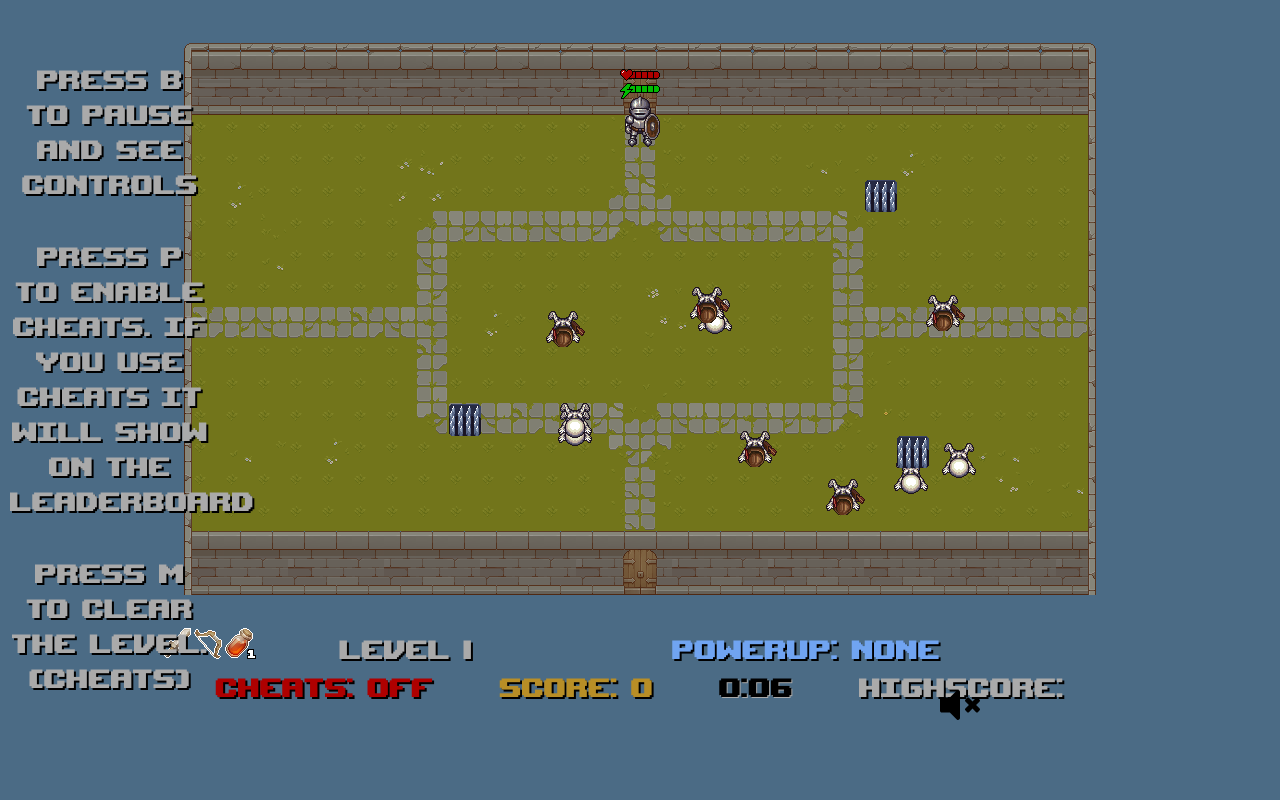
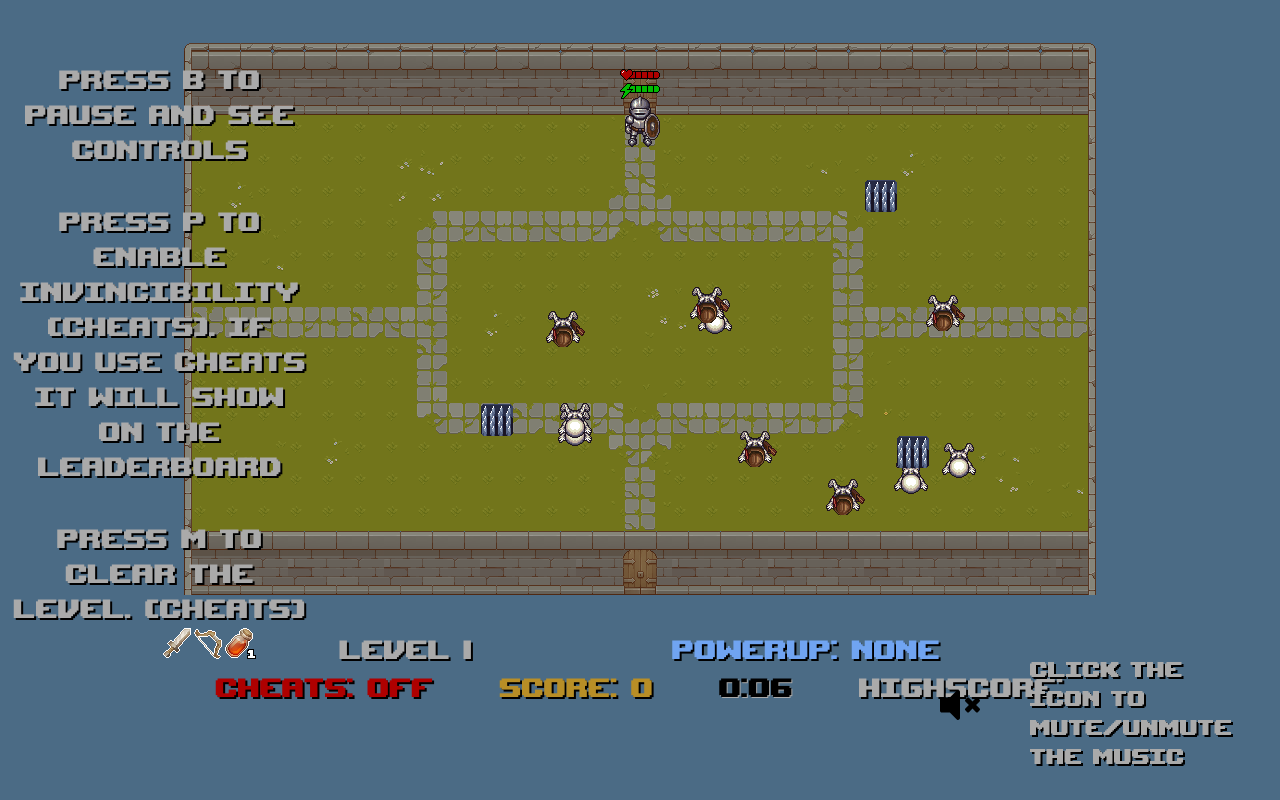
Before and after one commit to jj-russell/DungeonCrawler, a Flask app: template templates/game.html in a window 1280 px wide. Run offline with Flask 3, Linux system fonts and the light colour scheme; the template is opened without the code that fills it, so the values that code supplies are empty.

Commit message:
fixed spike spawning and improved css

```diff
--- /dev/null
+++ b/run.py
@@ -0,0 +1,7 @@
+#!/usr/local/bin/python3.11
+from wsgiref.handlers import CGIHandler
+import cgitb
+#print("Content-Type: text/html\n\r\n")
+cgitb.enable(display=1, format="html")
+from app import app
+CGIHandler().run(app)
--- a/static/game.css
+++ b/static/game.css
@@ -74,14 +74,17 @@
     left: 10px;
 }
 
-#startPause {
+#musicInstructions {
     max-width: 200px;
     width: 100%;
+    font-size: 30px;
+    position: fixed;
+    bottom: 0;
+    right: 50px;
 }
 
 #controls > * {
     margin: 10px 0;
-    font-size: 30px;
 }
 
 #controls > h1 {
--- a/static/index.js
+++ b/static/index.js
@@ -1919,7 +1919,7 @@
 function createObstacles() {
     while (obstacles.length < obstaclesAmount) {
         let isValid = true;
-        let obX = randint(boundaryLocation()["left"], boundaryLocation()["right"]);
+        let obX = randint(boundaryLocation()["left"]+32, boundaryLocation()["right"]-32);
         let obY = randint(boundaryLocation()["up"]+32, boundaryLocation()["down"]-32);
 
         if (!(obX % squareSize === 0)) {
--- a/templates/game.html
+++ b/templates/game.html
@@ -5,9 +5,11 @@
 {% block main_content %}
         <section id="startPause">
             <p>Press B to pause and see controls</p>
-            <p>Press P to enable cheats. If you use cheats it will show on the leaderboard</p>
+            <p>Press P to enable invincibility (cheats). If you use cheats it will show on the leaderboard</p>
             <p>Press M to clear the level. (cheats)</p>
         </section>
+
+        <p id="musicInstructions">Click the icon to mute/unmute the music</p>
 
         <section id="levelTransition">
             <p></p>
```
Also changed, not shown: 1 other file.
